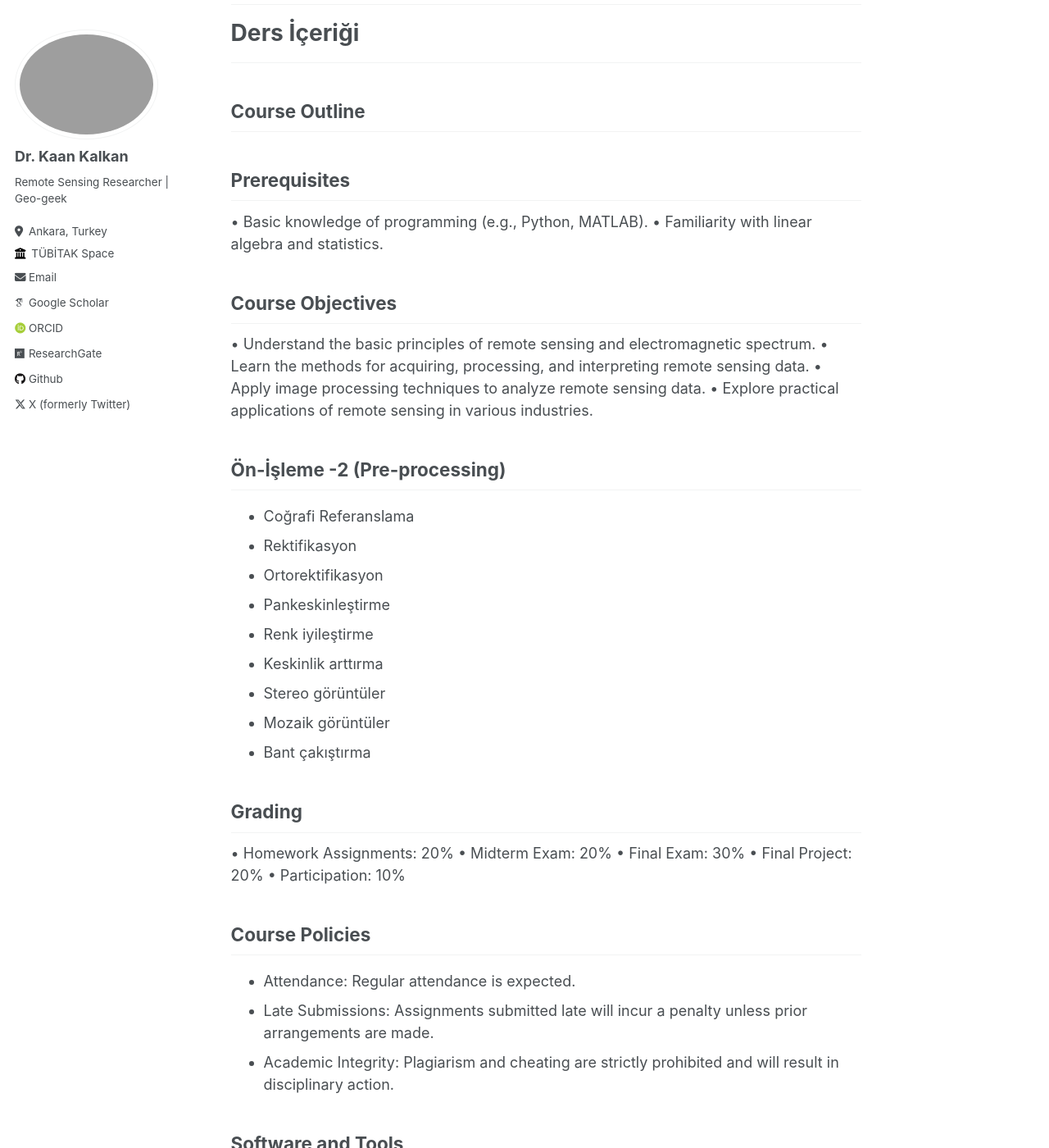
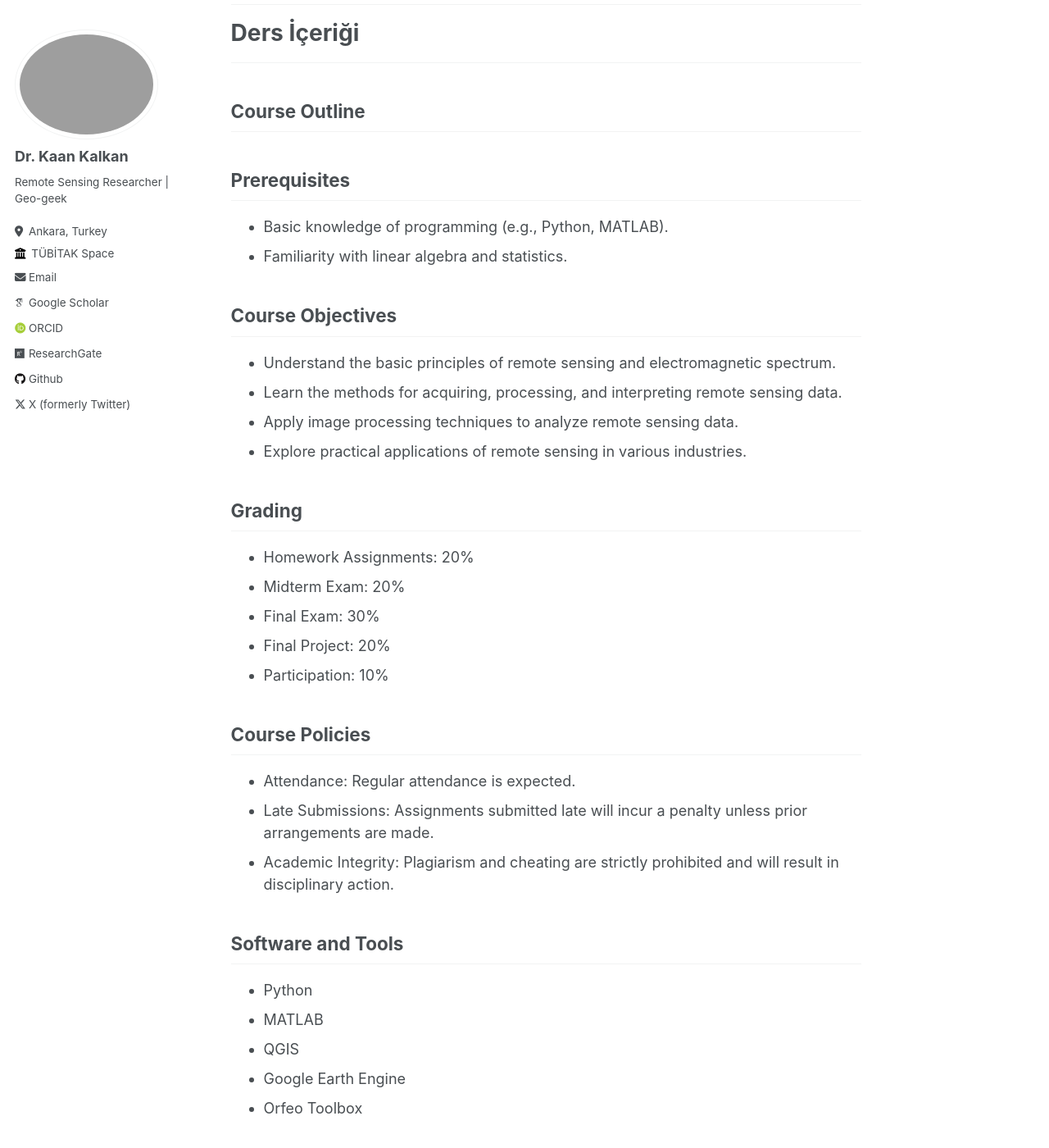
Before and after one commit to kalkan/kalkan.github.io, a Jekyll site: the page built from _teaching/2024-ybuceng-ceng407.md, in a window 1280 px wide and 1400 px high, scrolled down 1512 px. Shown: the whole window at 82% size. Built offline with Jekyll 4.4.1, drawn with Linux system fonts in a browser that asks for light colours; some web fonts are replaced.

Commit message:
Update 2024-ybuceng-ceng407.md

```diff
--- a/_teaching/2024-ybuceng-ceng407.md
+++ b/_teaching/2024-ybuceng-ceng407.md
@@ -51,41 +51,27 @@ This course introduces the principles and applications of remote sensing, emphas
 
 
 ## Prerequisites
-•	Basic knowledge of programming (e.g., Python, MATLAB).
-•	Familiarity with linear algebra and statistics.
+*	Basic knowledge of programming (e.g., Python, MATLAB).
+*	Familiarity with linear algebra and statistics.
 
 
 ## Course Objectives
-•	Understand the basic principles of remote sensing and electromagnetic spectrum.
-•	Learn the methods for acquiring, processing, and interpreting remote sensing data.
-•	Apply image processing techniques to analyze remote sensing data.
-•	Explore practical applications of remote sensing in various industries.
-
-
-## Ön-İşleme -2  (Pre-processing)
-* Coğrafi Referanslama
-* Rektifikasyon
-* Ortorektifikasyon
-* Pankeskinleştirme
-* Renk iyileştirme
-* Keskinlik arttırma
-* Stereo görüntüler
-* Mozaik görüntüler
-* Bant çakıştırma
+*	Understand the basic principles of remote sensing and electromagnetic spectrum.
+*	Learn the methods for acquiring, processing, and interpreting remote sensing data.
+*	Apply image processing techniques to analyze remote sensing data.
+*	Explore practical applications of remote sensing in various industries.
 
 ## Grading
-•	Homework Assignments: 20%
-•	Midterm Exam: 20%
-•	Final Exam: 30%
-•	Final Project: 20%
-•	Participation: 10%
-
+*	Homework Assignments: 20%
+*	Midterm Exam: 20%
+*	Final Exam: 30%
+*	Final Project: 20%
+*	Participation: 10%
 
 ## Course Policies
 * Attendance: Regular attendance is expected.
 *	Late Submissions: Assignments submitted late will incur a penalty unless prior arrangements are made.
 *	Academic Integrity: Plagiarism and cheating are strictly prohibited and will result in disciplinary action.
-
 
 ## Software and Tools
 *	Python
```
